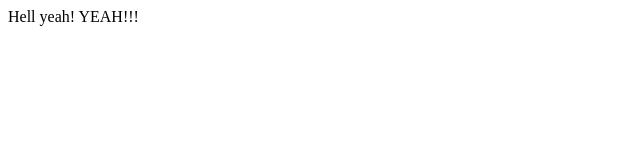
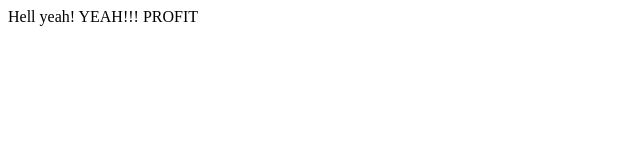
Before and after one commit to galaxyrover/opentutorials-galaxyrover, a plain HTML site: page index.html in a window 1280 px wide. Shown: the full height of the page, 0-640 px from the left. Drawn offline with Linux system fonts and the light colour scheme.

Commit message:
add PROFIT to index.html

```diff
--- a/index.html
+++ b/index.html
@@ -15,5 +15,6 @@
 </head>
 <body>
 Hell yeah! YEAH!!!
+PROFIT
 </body>
 </html>
```
